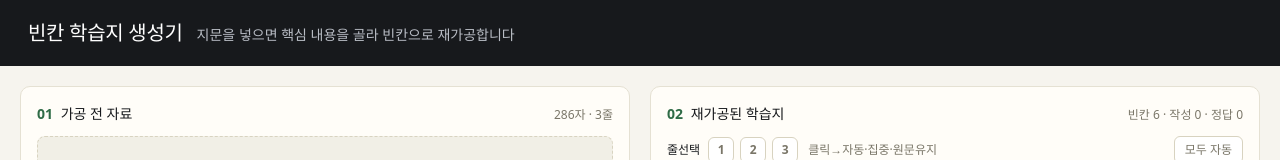
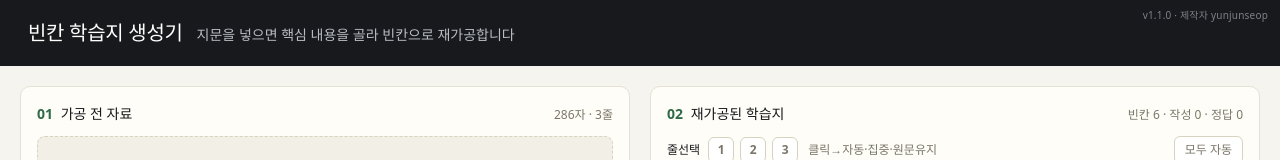
Before and after one commit to yunjunseop/fill-in-the-blank-generator, a React (Vite) app: page / in a window 1280 px wide. Shown: the top 160 px of the page. Built offline with nearby package versions, Linux system fonts and the light colour scheme.

Commit message:
Show version and author in top-right corner of header
Displays package.json version plus creator credit (yunjunseop) in small
text at the top-right so future updates are visibly versioned.

```diff
--- a/package.json
+++ b/package.json
@@ -1,7 +1,7 @@
 {
   "name": "fill-in-the-blank-generator",
   "private": true,
-  "version": "0.0.0",
+  "version": "1.1.0",
   "type": "module",
   "scripts": {
     "dev": "vite",
--- a/src/App.css
+++ b/src/App.css
@@ -12,6 +12,16 @@
   align-items: baseline;
   gap: 14px;
   flex-wrap: wrap;
+  position: relative;
+}
+
+.version-tag {
+  position: absolute;
+  top: 8px;
+  right: 12px;
+  font-size: 10px;
+  color: #7d818a;
+  letter-spacing: 0.2px;
 }
 
 .brand {
--- a/src/App.jsx
+++ b/src/App.jsx
@@ -1,5 +1,6 @@
 import { useMemo, useRef, useState } from 'react'
 import './App.css'
+import pkg from '../package.json'
 
 const LEVELS = [
   { id: 1, label: 'L1', name: '가볍게', density: 0.06, minGapWords: 6 },
@@ -517,6 +518,7 @@ export default function App() {
       <header className="topbar">
         <span className="brand">빈칸 학습지 생성기</span>
         <span className="brand-sub">지문을 넣으면 핵심 내용을 골라 빈칸으로 재가공합니다</span>
+        <span className="version-tag">v{pkg.version} · 제작자 yunjunseop</span>
       </header>
 
       <main className="workspace">
```
